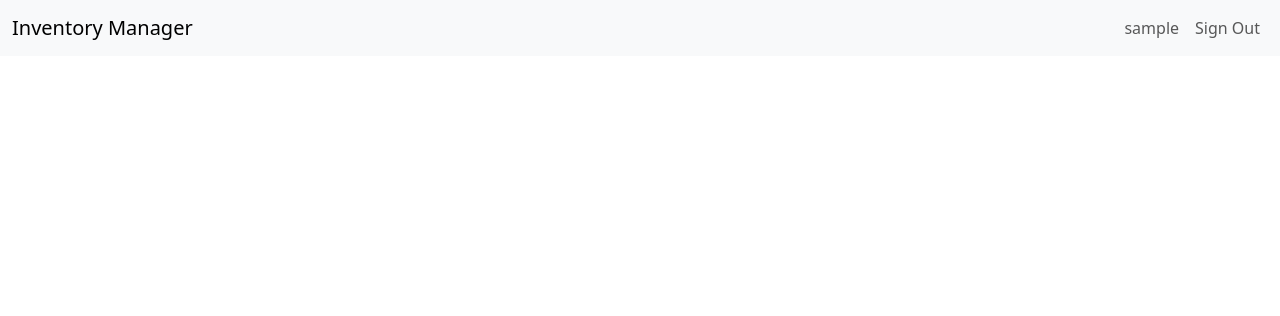
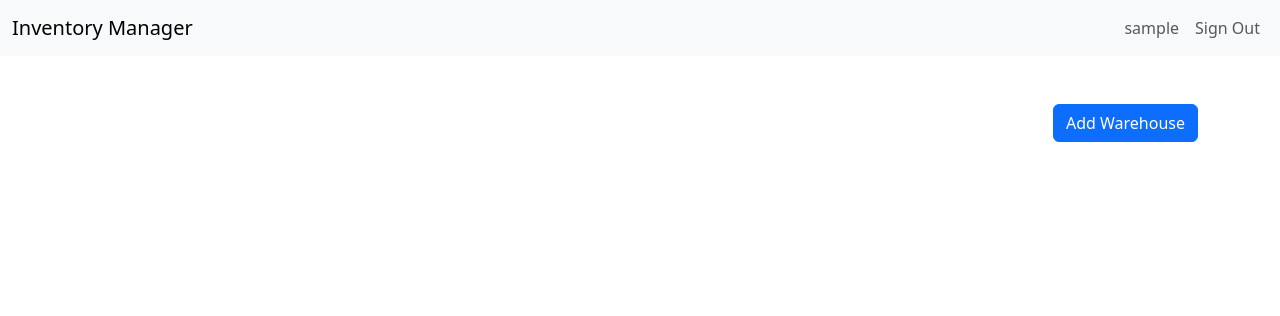
Before and after one commit to recinan/inventeru_project, a Django app: page /list-warehouse in a window 1280 px wide. Shown: the top 316 px of the page. Run offline with Django 5.2, Linux system fonts and the light colour scheme; the visitor is signed in with stand-in values (Sample User, id 1); data that the repository does not hold is empty; some libraries are stand-ins or nearby versions.

Commit message:
add category and add warehouse buttons added

```diff
--- a/inventory_management_con/templates/list_warehouse.html
+++ b/inventory_management_con/templates/list_warehouse.html
@@ -4,8 +4,13 @@
 {% block content %}
     <div class="container">
         <div class="row">
+            <div class="col d-flex justify-content-end mt-5">
+                <a href="{% url "add-warehouse" %}" class="btn btn-primary">Add Warehouse</a>
+            </div>
+        </div>
+        <div class="row">
             {% for warehouse in warehouselist %}
-            <div class="col">
+            <div class="col-4 mt-5">
                 <div class="card">
                     <h5 class="card-header">{{warehouse.warehouse_name}}</h5>
                     <div class="card-body">
```
Also changed, not shown: inventory_management_con/templates/list_category.html (+7 -2 lines).
